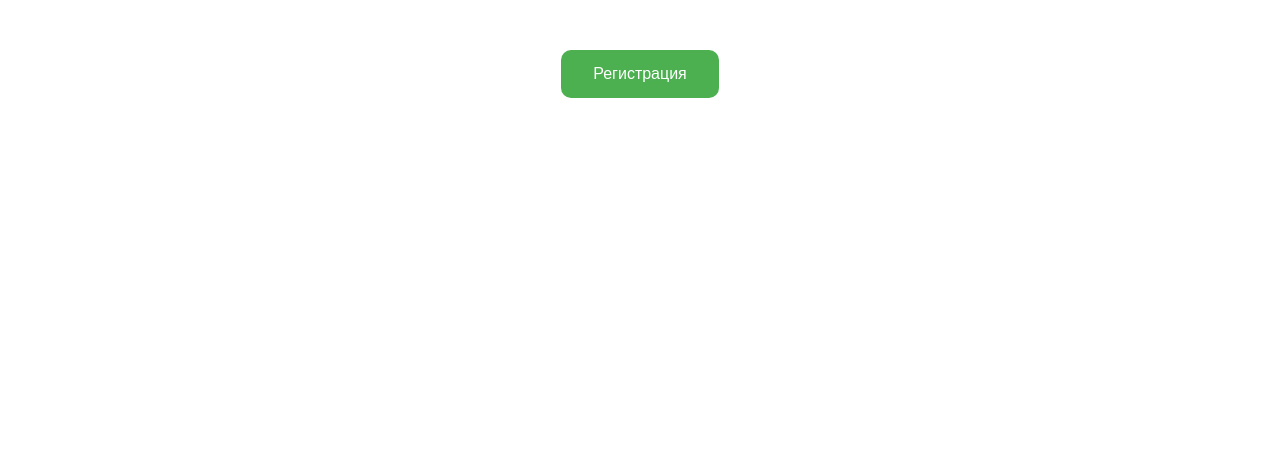
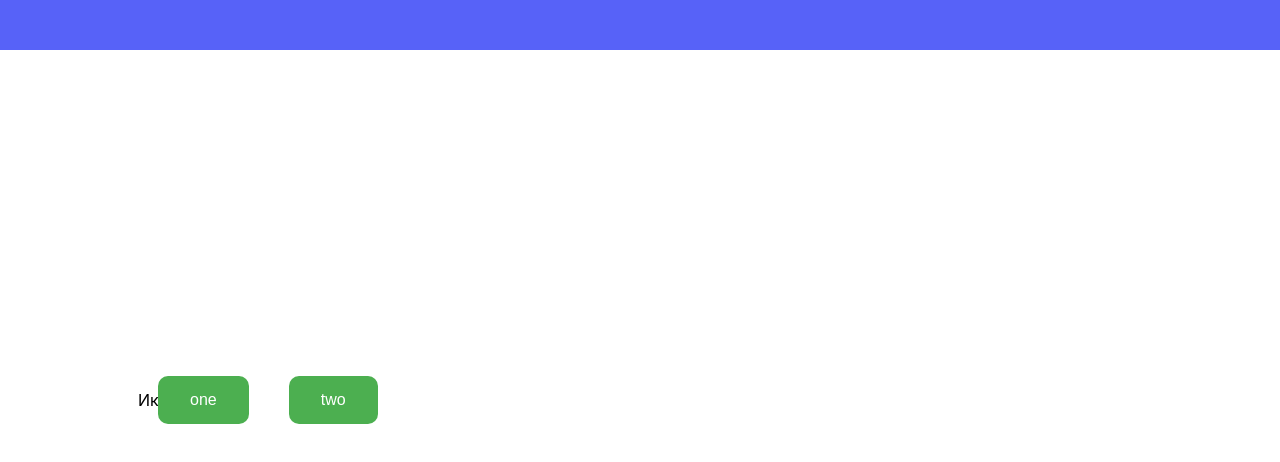
Before and after one commit to K-Lab-Students/lrm_site_frontend, a React (Create React App) app: page / in a window 1280 px wide. Shown: the top 462 px of the page. Built offline with nearby package versions, Linux system fonts and the light colour scheme.

Commit message:
Промежуточный коммит перед переходом на bootstrap

```diff
--- a/package.json
+++ b/package.json
@@ -6,7 +6,9 @@
     "@testing-library/jest-dom": "^5.16.2",
     "@testing-library/react": "^12.1.3",
     "@testing-library/user-event": "^13.5.0",
+    "bootstrap": "^5.1.3",
     "react": "^17.0.2",
+    "react-bootstrap": "^2.1.2",
     "react-dom": "^17.0.2",
     "react-scripts": "5.0.0",
     "web-vitals": "^2.1.4"
--- a/public/index.html
+++ b/public/index.html
@@ -13,7 +13,7 @@
 
     <link rel="manifest" href="%PUBLIC_URL%/manifest.json" />
 
-    <title>React App</title>
+    <title>Лаборатория робототехники</title>
   </head>
   <body>
     <noscript>You need to enable JavaScript to run this app.</noscript>
--- a/src/App.js
+++ b/src/App.js
@@ -1,14 +1,12 @@
 import logo from './logo.svg';
 import './App.css';
-import Button from './components/button/Button';
+import Button from './components/button/button';
+import Header from './components/header/header'
 import ReactDOM from 'react-dom';
 
 const App = () => {
   return (
-    <div className="App">
-      <Button text='Регистрация' />
-    </div>
-
+    <Header />
   );
 }
 
--- a/src/components/button/Button.js
+++ b/src/components/button/button.js
@@ -1,5 +1,6 @@
-import style from './style';
-import './stylecss.css';
+import './style.css';
+
+import React from 'react';
 
 const Button = (props) => <button className='Button'> {props.text} </button>
 
--- a/src/components/button/stylecss.css
+++ b/src/components/button/style.css
@@ -7,7 +7,6 @@
     text-decoration: none;
     display: inline-block;
     font-size: 16px;
-    margin: 50px;
     border-radius: 10px;
 }
 
--- a/src/components/button/style.js
+++ /dev/null
@@ -1,33 +0,0 @@
-const style = {
-  form: {
-      margin: 50,
-      padding: 10,
-      width: 300,
-      border: "1px solid black",
-      backgroundColor: "black",
-      color: "white"
-  },
-  inputGroup: {
-      marginBottom: 10
-  },
-  input: {
-      backgroundColor: "#EFEFFF",
-      marginLeft: 10
-  },
-  error: {
-      color: "red",
-      margin: 5
-  },
-  myButton: {
-    backgroundColor: 'green', /* Green */
-    border: 'none',
-    color: 'white',
-    padding: 15,
-    textAlign: 'center',
-    textDecoration: 'none',
-    display: 'inline-block',
-    fontSize: 16,
-    width: 300,
-    height: 300
-  }
-};
--- /dev/null
+++ b/src/components/header/header.js
@@ -0,0 +1,26 @@
+import './style.css'
+
+const NavButton = (props) => <button className='NavButtons'> {props.text} </button>
+
+
+const Header = () => {
+    return (
+    <header className='Header'>
+        <div className='HeaderContentDiv'>
+
+            {/* <div className='Container'> */}
+                <div className='ContainerItemIcon'> Иконка </div>
+                <div className='ContainerItemNav'>
+                    <nav>
+                        <a href='http://htmlbook.ru/html/nav'><NavButton text='one'/></a>
+                        <a href='http://htmlbook.ru/html/nav'><NavButton text='two'/></a>
+                    </nav>
+                </div>
+            {/* </div> */}
+
+        </div>
+    </header>
+    )
+}
+
+export default Header
--- /dev/null
+++ b/src/components/header/style.css
@@ -0,0 +1,60 @@
+.Header {
+    background-color: #5762f8; /* Green */
+    /* border: none; */
+    height: 50px;
+}
+
+.HeaderContentDiv {
+    margin-left: 5%;
+    margin-right: 3%;
+    padding-left: 5%;
+    padding-right: 2%;
+    height: 50px;
+    width: auto;
+}
+
+.Container {
+    height: 50px;
+    position: relative;
+    white-space: normal;
+    width: fit-content;
+
+}
+
+.ContainerItemIcon {
+    position: absolute;
+    top: 50%;
+    -ms-transform: translateY(-50%);
+    transform: translateY(-50%);
+    display: inline-block;
+    margin-left: 10px;
+    margin-right: 10px;
+}
+
+.ContainerItemNav {
+    position: absolute;
+    top: 50%;
+    -ms-transform: translateY(-50%);
+    transform: translateY(-50%);
+    display: inline-block;
+    margin-left: 10px;
+    margin-right: 10px;
+}
+
+.NavButtons {
+    background-color: #4CAF50; /* Green */
+    border: none;
+    color: white;
+    padding: 15px 32px;
+    text-align: center;
+    text-decoration: none;
+    display: inline-block;
+    font-size: 16px;
+    border-radius: 10px;
+    margin-left: 20px;
+    margin-right: 20px;
+}
+
+.NavButtonsSpan {
+    align-content: center;
+}
```
Also changed, not shown: 1 other file (tests, documents, lock files or other folders).
